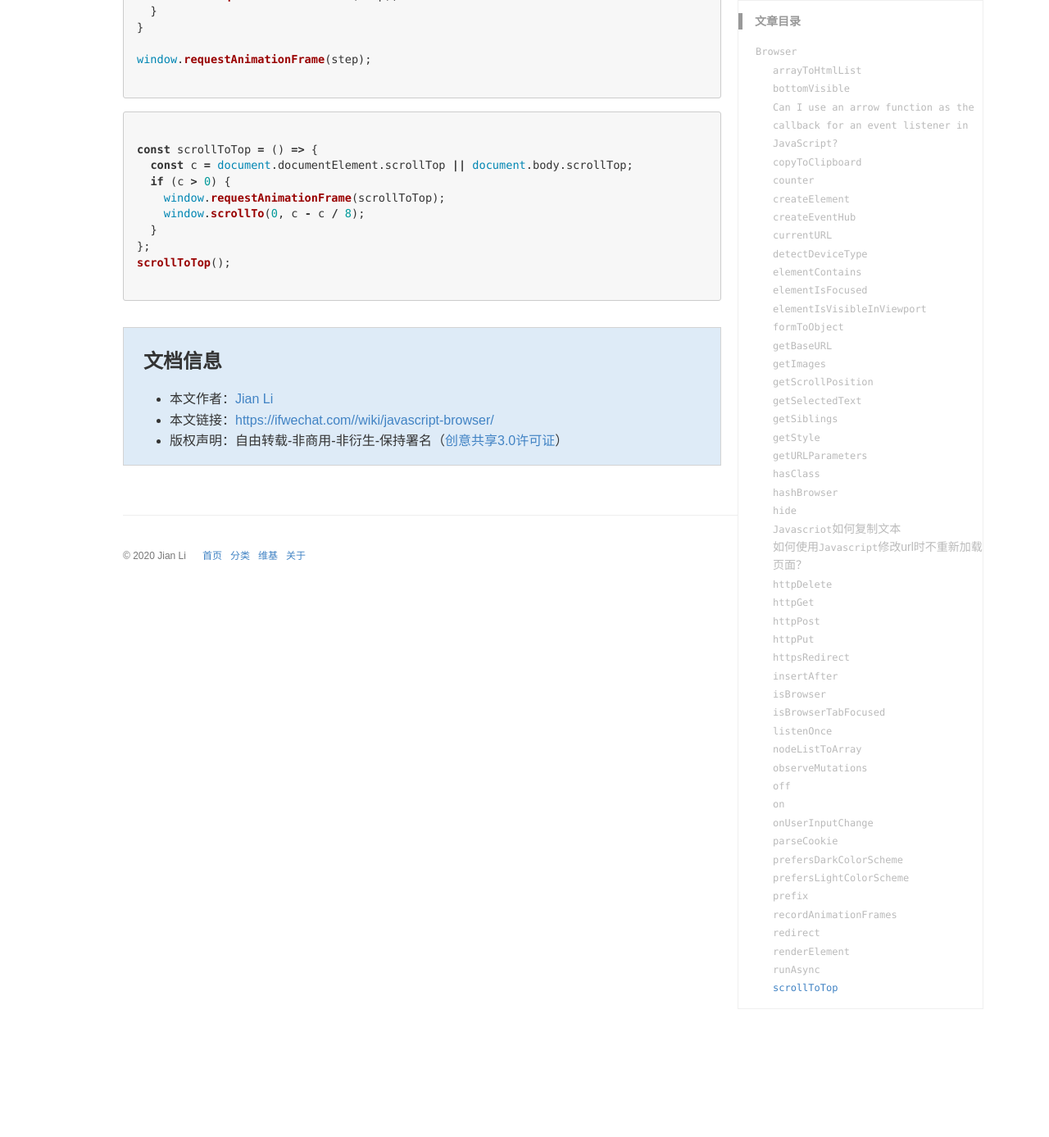
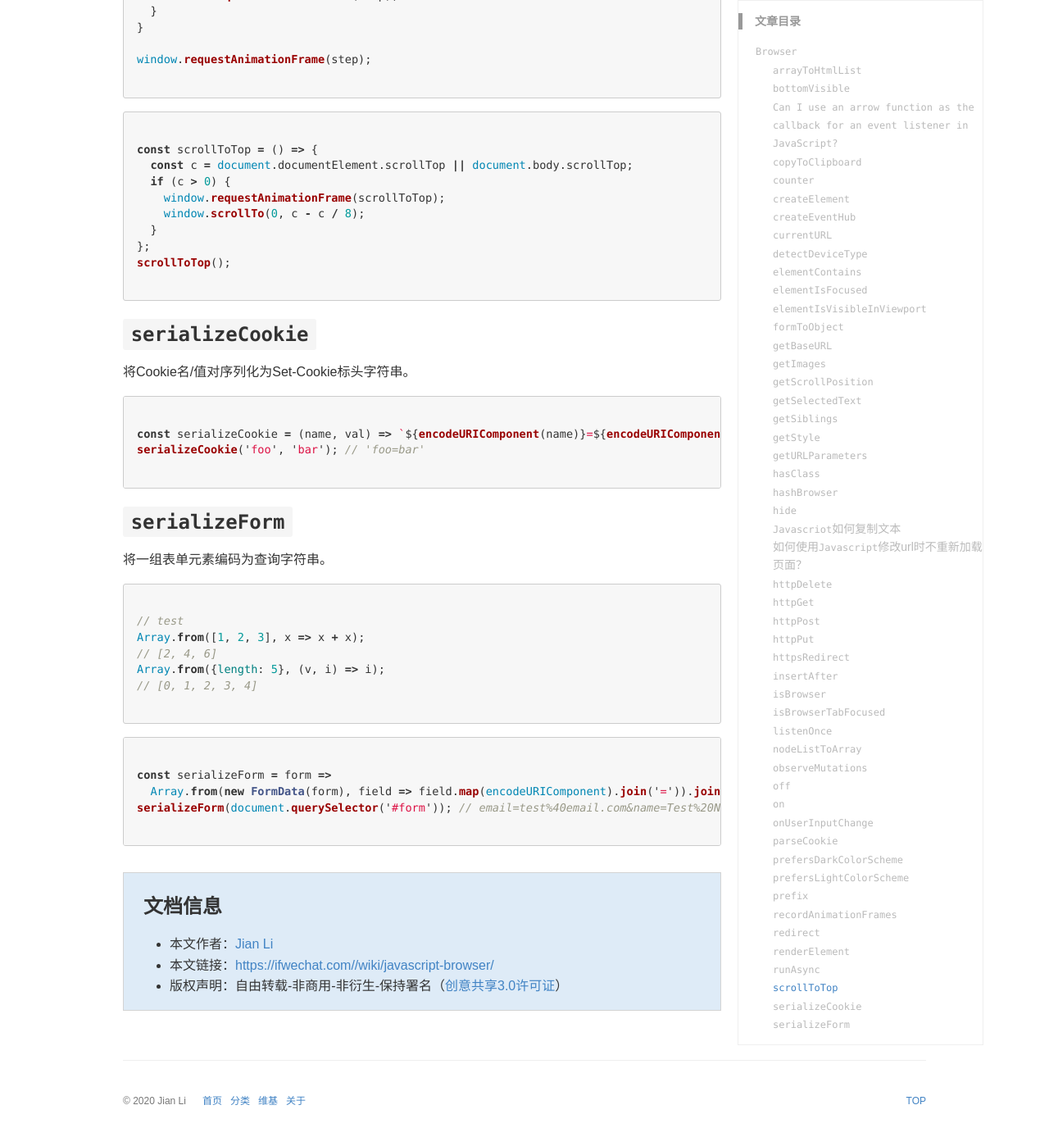
Before and after one commit to TcTOrz/TcTOrz.github.io, a Jekyll site: the page built from _wiki/javascript-browser.md, in a window 1280 px wide and 1400 px high, scrolled down 21744 px. Shown: the top 1387 px of the window at 82% size. Built offline with Jekyll 4.4.1, drawn with Linux system fonts in a browser that asks for light colours; some web fonts are replaced; comment, search, counter and statistics services are not loaded.

````diff
--- a/_wiki/javascript-browser.md
+++ b/_wiki/javascript-browser.md
@@ -1084,3 +1084,36 @@ const scrollToTop = () => {
 scrollToTop();
 
 ```
+
+### `serializeCookie`
+
+将Cookie名/值对序列化为Set-Cookie标头字符串。
+
+```js
+
+const serializeCookie = (name, val) => `${encodeURIComponent(name)}=${encodeURIComponent(val)}`;
+serializeCookie('foo', 'bar'); // 'foo=bar'
+
+```
+
+### `serializeForm`
+
+将一组表单元素编码为查询字符串。
+
+```js
+
+// test
+Array.from([1, 2, 3], x => x + x);
+// [2, 4, 6]
+Array.from({length: 5}, (v, i) => i);
+// [0, 1, 2, 3, 4]
+
+```
+
+```js
+
+const serializeForm = form =>
+  Array.from(new FormData(form), field => field.map(encodeURIComponent).join('=')).join('&');
+serializeForm(document.querySelector('#form')); // email=test%40email.com&name=Test%20Name
+
+```
````
